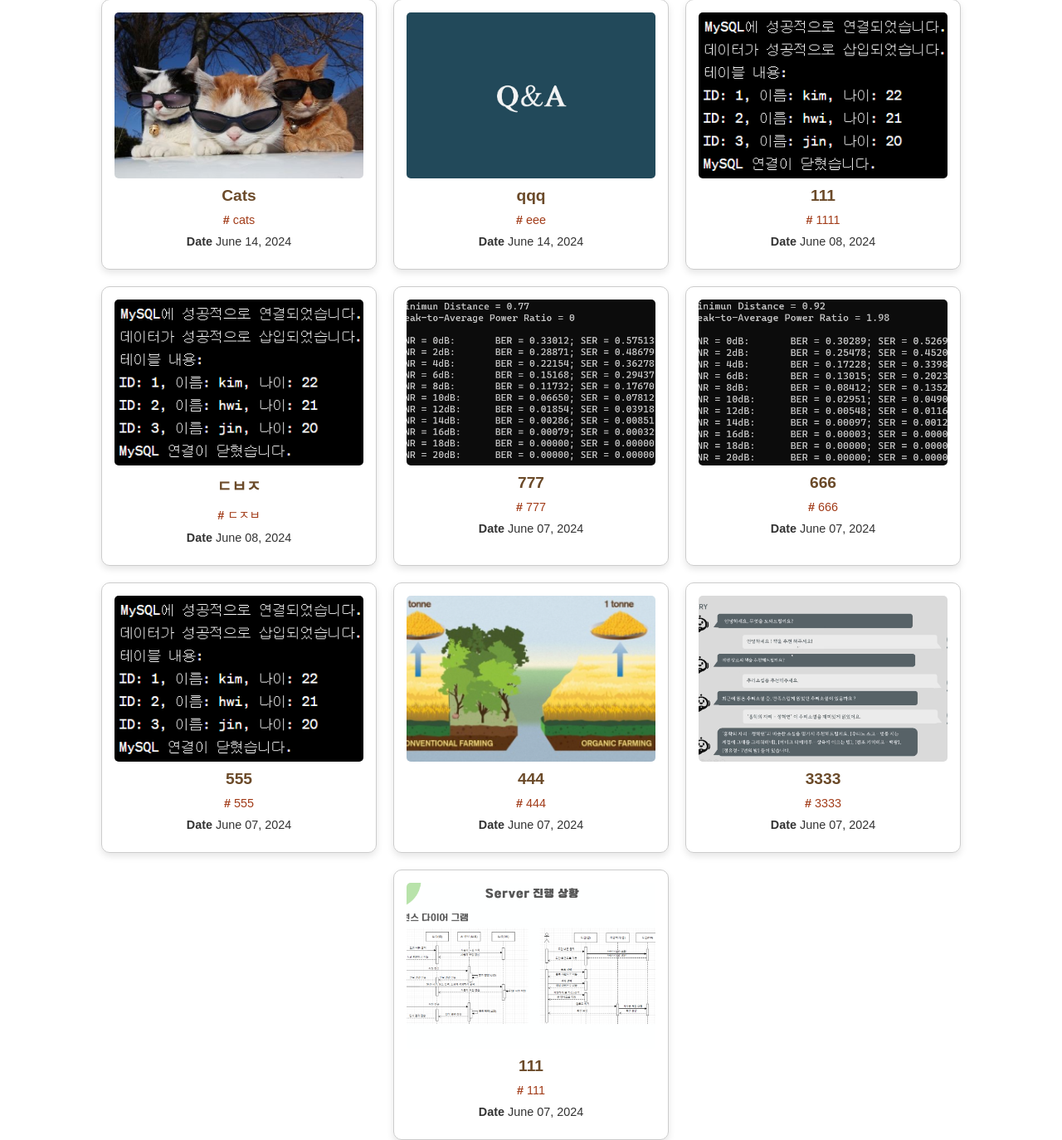
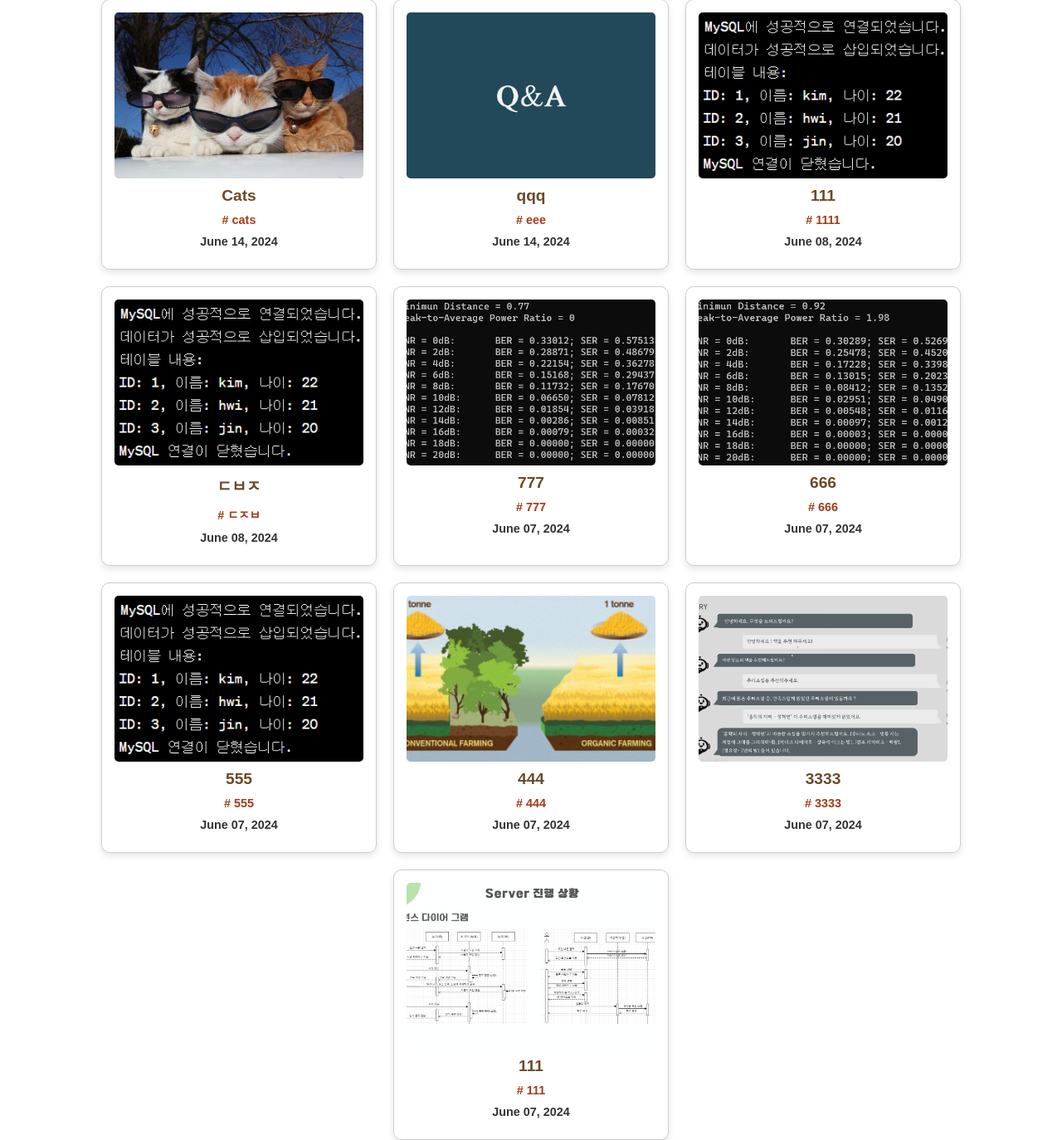
Before and after one commit to Kyuyueonyy/2024SoftwareEngineeringProject_Team6, a Flask app: page / in a window 1280 px wide. Shown: the part 240-1614 px from the top of the page at 83% size. Run offline with Flask 3, Linux system fonts and the light colour scheme; a user stored in the database is signed in; data comes from the database, SQL or seed files in the repository; some libraries are stand-ins or nearby versions.

Commit message:
index.html

```diff
--- a/app/templates/index.html
+++ b/app/templates/index.html
@@ -144,8 +144,8 @@
             <div class="post-item" onclick="openPopup({{ post.id }});">
                 <img src="{{ url_for('static', filename='uploads/' + post.image_file) }}" alt="{{ post.title }}">
                 <h2>{{ post.title }}</h2>
-                <h3 class="keyword"><strong>#</strong> {{ post.keyword }}</h3>
-                <p><strong>Date </strong> {{ post.date_posted.strftime('%B %d, %Y') }}</p>
+                <h3 class="keyword"><strong># {{ post.keyword }}</strong></h3>
+                <p><strong>{{ post.date_posted.strftime('%B %d, %Y') }}</strong></p>
             </div>
         {% endfor %}
     </div>
```
